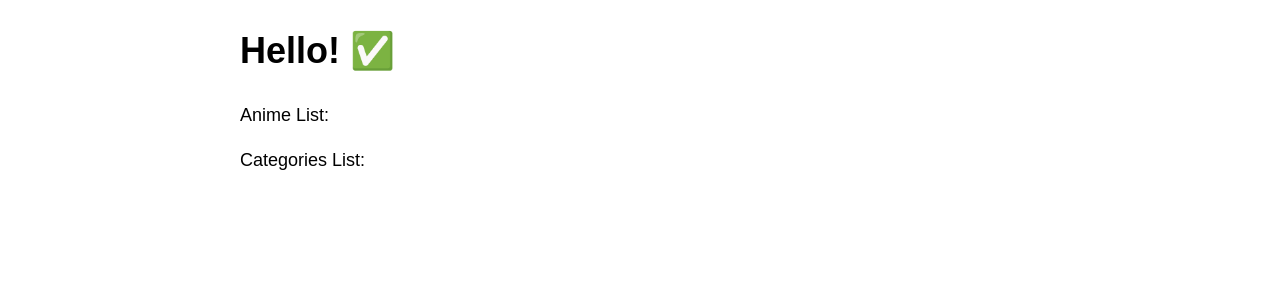
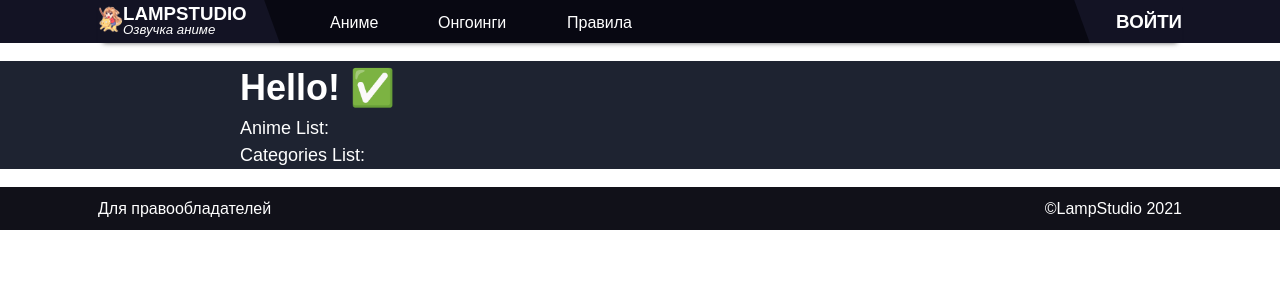
Before and after one commit to zavill/online-movie, a Symfony app: template templates/anime/index.html.twig in a window 1280 px wide. Shown: the top 300 px of the page. Run offline with Twig, Linux system fonts and the light colour scheme; the template is opened without the code that fills it, so the values that code supplies are empty; some libraries are stand-ins or nearby versions.

Commit message:
Интеграция шапки и подвала в основной шаблон

```diff
--- a/templates/base.html.twig
+++ b/templates/base.html.twig
@@ -2,18 +2,54 @@
 <html>
 <head>
     <meta charset="UTF-8">
-        <title>{% block title %}Welcome!{% endblock %}</title>
+    <title>{% block title %}LampStudio{% endblock %}</title>
     {# Run `composer require symfony/webpack-encore-bundle`
            and uncomment the following Encore helpers to start using Symfony UX #}
     {% block stylesheets %}
-            {#{{ encore_entry_link_tags('app') }}#}
+        <link type="text/css" rel="stylesheet" href="/public/markup/build/css/main.css">
+        {# {{ encore_entry_link_tags('app') }} #}
     {% endblock %}
 
     {% block javascripts %}
-            {#{{ encore_entry_script_tags('app') }}#}
+        {# {{ encore_entry_script_tags('app') }} #}
     {% endblock %}
 </head>
 <body>
+<header>
+    <div class="header __container">
+        <div class="header__logo">
+            <div class="header__logo__img">
+                <img src="img/lampstudio_logo.png" alt="LampStudio">
+            </div>
+            <div class="header__logo__text">
+                <h3 class="header__logo__text__head">LAMPSTUDIO</h3>
+                <h5 class="header__logo__text__sub-head">Озвучка аниме</h5>
+            </div>
+        </div>
+        <div class="header__menu">
+            <ul>
+                <li><a href="#">Аниме</a></li>
+                <li><a href="#">Онгоинги</a></li>
+                <li><a href="#">Правила</a></li>
+            </ul>
+        </div>
+        <div class="header__login">
+            <h3>ВОЙТИ</h3>
+        </div>
+    </div>
+</header>
+<div id="__main">
     {% block body %}{% endblock %}
+</div>
+<footer>
+    <div class="footer __container">
+        <div class="footer__authors">
+            <a href="#">Для правообладателей</a>
+        </div>
+        <div class="footer__copyright">
+            <p>©LampStudio 2021</p>
+        </div>
+    </div>
+</footer>
 </body>
 </html>
```
Lines whose indentation alone changed are shown as unchanged.
